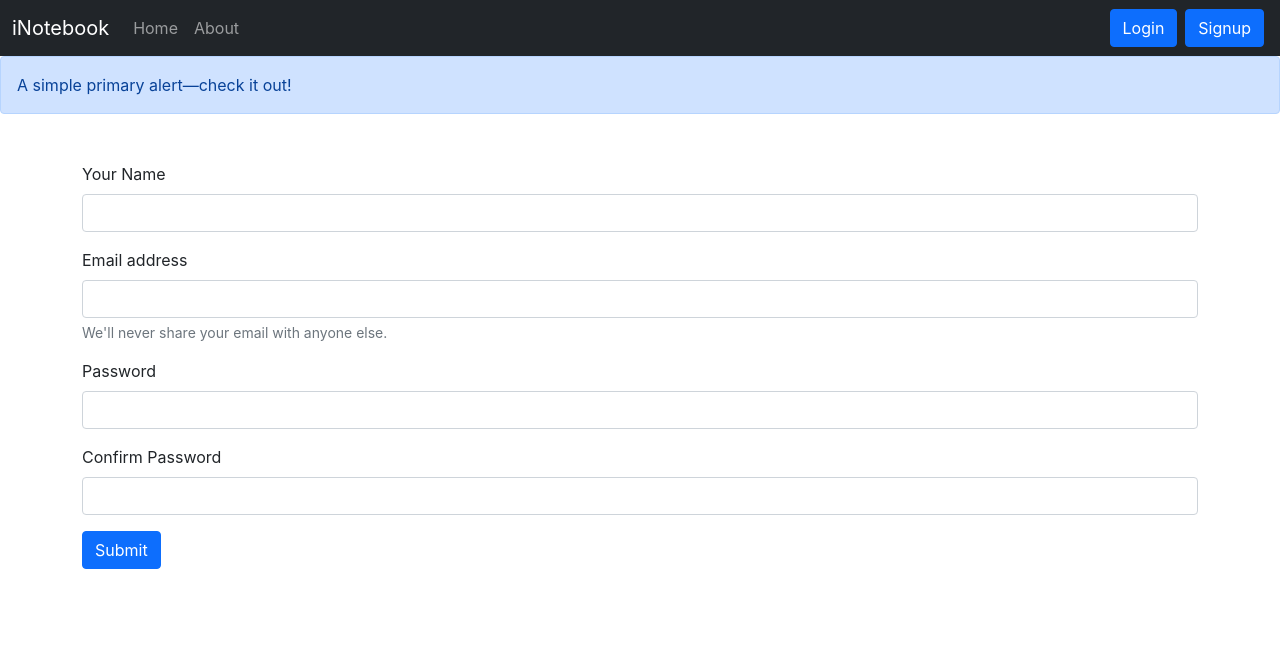
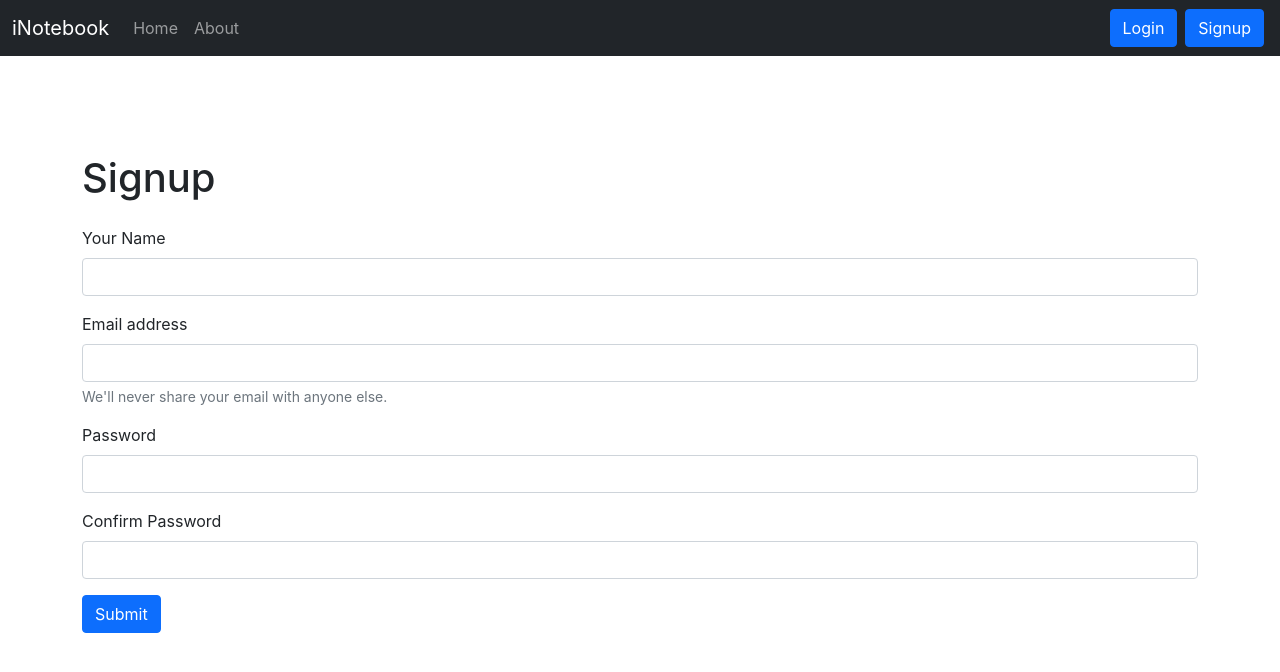
Before and after one commit to 082-Rishikant/iNote, a React (Create React App) app: page /signup in a window 1280 px wide. Shown: the top 672 px of the page. Built offline with nearby package versions, Linux system fonts and the light colour scheme.

Commit message:
Lecture-71 Adding Alert to Login&Signup And Notes component

```diff
--- a/src/App.js
+++ b/src/App.js
@@ -11,20 +11,32 @@ import {
 import Alert from './components/Alert';
 import Login from './components/Login';
 import Signup from './components/Signup';
+import { useState } from 'react';
 
 function App() {
+  const [alert, setAlert] = useState(null);
+  const showAlert = (exp, msg) => {
+    setAlert({
+      message: msg,
+      explanation: exp
+    })
+    setTimeout(() => {
+      setAlert(null);
+    }, '1500');
+  }
+
   return (
     <>
       <NoteState>
         <Router>
           <Navbar />
-          <Alert/>
+          <Alert alert={alert}/>
           <div className="container my-5">
             <Routes>
-              <Route exact path="/" element={<Home />} />
+              <Route exact path="/" element={<Home showAlert={showAlert}/>} />
               <Route exact path="/about" element={<About />} />
-              <Route exact path="/login" element={<Login />} />
-              <Route exact path="/signup" element={<Signup />} />
+              <Route exact path="/login" element={<Login showAlert={showAlert}/>} />
+              <Route exact path="/signup" element={<Signup showAlert={showAlert}/>} />
             </Routes>
           </div>
         </Router>
--- a/src/components/AddNote.js
+++ b/src/components/AddNote.js
@@ -1,7 +1,7 @@
 import React, {useContext, useState} from 'react';
 import NoteContext from "../context/notes/NoteContext";
 
-function AddNote() {
+function AddNote(props) {
   // using NoteContext so that we can use, call and update the state that are exported  in NoteState
   const context = useContext(NoteContext);
   const {addNote}=context;
@@ -14,6 +14,7 @@ function AddNote() {
     // Now call the addNote function that in NoteState componenet
     addNote(note.title, note.description, note.tag);
     setNote({title:"", description:"", tag:""});
+    props.showAlert("Notes has been Added", "success");
   }
 
   // here We are assigning the input fields value to the note state'object
--- a/src/components/Alert.js
+++ b/src/components/Alert.js
@@ -1,11 +1,17 @@
 import React from 'react'
 
-function Alert() {
+export default function Alert(props) {
+  const capitalize=(word)=>{
+    if(word==="danger")
+      word="Failed";
+    word=word.toLowerCase();
+    return word.charAt(0).toUpperCase()+word.slice(1);
+  }
   return (
-    <div className="alert alert-primary" role="alert">
-      A simple primary alert—check it out!
+    <div style={{height:50}}>
+      {props.alert && <div className={`alert alert-${props.alert.message} alert-dismissible fade show`} role="alert">
+      <strong>{capitalize(props.alert.message)}</strong>:{props.alert.explanation}
+      </div>}
     </div>
   )
 }
-
-export default Alert
--- a/src/components/Home.js
+++ b/src/components/Home.js
@@ -1,10 +1,10 @@
 import React from 'react';
 import Notes from './Notes';
 
-function Home() {
+function Home(props) {
   return (
     <>
-    <Notes/>
+    <Notes showAlert={props.showAlert}/>
     </>
   )
 }
--- a/src/components/Login.js
+++ b/src/components/Login.js
@@ -1,18 +1,18 @@
 import React, { useState } from 'react';
-import {useNavigate } from 'react-router-dom'
+import { useNavigate } from 'react-router-dom'
 
 
-function Login() {
-  const host="http://localhost:5000";
-  const [credentials, setCredentials] = useState({email:"", password:""});
+function Login(props) {
+  const host = "http://localhost:5000";
+  const [credentials, setCredentials] = useState({ email: "", password: "" });
 
-  let navigate=useNavigate ();
+  let navigate = useNavigate();
 
-  const onChange=(e)=>{
-    setCredentials({...credentials, [e.target.name]:e.target.value})
+  const onChange = (e) => {
+    setCredentials({ ...credentials, [e.target.name]: e.target.value })
   }
 
-  const handleLogin= async (e)=>{
+  const handleLogin = async (e) => {
     e.preventDefault();
     // API Call To send Request for Login
     const response = await fetch(`${host}/api/auth/login/`, {
@@ -20,32 +20,34 @@ function Login() {
       headers: {
         'Content-Type': 'application/json'
       },
-      body: JSON.stringify({email:credentials.email, password:credentials.password})
+      body: JSON.stringify({ email: credentials.email, password: credentials.password })
     });
-    const json=await response.json();
-    if(json.success)
-    {
+    const json = await response.json();
+    if (json.success) {
       //Redirect the user to Home page
       localStorage.setItem('token', json.auth_token);
-      setCredentials({email:"", password:""});
+      setCredentials({ email: "", password: "" });
       navigate("/");
+      props.showAlert("Login successfully", "success");
     }
-    else
-    {
+    else {
       //wrong details
-      alert("Please enter Right credential")
+      props.showAlert("Invalid credentials", "danger");
     }
   }
 
   return (
     <form onSubmit={handleLogin}>
+      <div className="mb-4">
+        <h1>Login</h1>
+      </div>
       <div className="mb-3">
         <label htmlFor="email" className="form-label">Email</label>
-      <input type="email" className="form-control" id="email" name="email" value={credentials.email} onChange={onChange} aria-describedby="emailHelp"/>
+        <input type="email" className="form-control" id="email" name="email" value={credentials.email} onChange={onChange} aria-describedby="emailHelp" />
       </div>
       <div className="mb-3">
         <label htmlFor="password" className="form-label">Password</label>
-      <input type="password" className="form-control" id="password" name="password" value={credentials.password} onChange={onChange}/>
+        <input type="password" className="form-control" id="password" name="password" value={credentials.password} onChange={onChange} />
       </div>
       <button type="submit" className="btn btn-primary">Login</button>
     </form>
--- a/src/components/Navbar.js
+++ b/src/components/Navbar.js
@@ -8,7 +8,7 @@ function Navbar() {
   }, [location]);
 
   return (
-    <nav className="navbar navbar-expand-lg navbar-dark bg-dark">
+    <nav className="navbar navbar-expand-lg navbar-dark bg-dark sticky-top">
       <div className="container-fluid">
         <Link className="navbar-brand" to="/">iNotebook</Link>
         <button className="navbar-toggler" type="button" data-bs-toggle="collapse" data-bs-target="#navbarSupportedContent" aria-controls="navbarSupportedContent" aria-expanded="false" aria-label="Toggle navigation">
--- a/src/components/Noteitem.js
+++ b/src/components/Noteitem.js
@@ -1,18 +1,21 @@
-import React,{useContext} from 'react';
+import React, { useContext } from 'react';
 import NoteContext from "../context/notes/NoteContext";
 
 function Noteitem(props) {
   const context = useContext(NoteContext);
-  const {deleteNote}=context;
-  const {note, updateNote}=props;
+  const { deleteNote } = context;
+  const { note, updateNote } = props;
   return (
     <div className="col-md-3 my-3">
       <div className='card'>
         <div className="card-body">
           <h5 className="card-title">{note.title}</h5>
           <p className="card-text">{note.description}</p>
-          <i className="far fa-trash-alt mx-2" onClick={()=>{deleteNote(note._id)}}></i>
-          <i className="fas fa-edit mx-2" onClick={()=>{updateNote(note)}}></i>
+          <i className="far fa-trash-alt mx-2" onClick={() => {
+            deleteNote(note._id);
+            props.showAlert("Note Deleted Successfully", "success");
+          }}></i>
+          <i className="fas fa-edit mx-2" onClick={() => { updateNote(note) }}></i>
         </div>
       </div>
     </div>
--- a/src/components/Notes.js
+++ b/src/components/Notes.js
@@ -3,7 +3,7 @@ import NoteContext from "../context/notes/NoteContext";
 import Noteitem from './Noteitem';
 import AddNote from "./AddNote";
 
-function Notes() {
+function Notes(props) {
   const context = useContext(NoteContext);
   const { notes, fetchAllNotes ,editNote} = context;
   useEffect(() => {
@@ -24,6 +24,7 @@ function Notes() {
   const submitUpdatedNote = () => {
     editNote(newNote.id,newNote.etitle, newNote.edescription, newNote.etag);
     refHide.current.click();
+    props.showAlert("Note Updated successfully", "success");
   }
 
   const onChange=(e)=>{
@@ -32,7 +33,7 @@ function Notes() {
 
   return (
     <>
-      <AddNote />
+      <AddNote showAlert={props.showAlert}/>
       {/* <!-- Button trigger modal --> */}
       <button ref={refShow} type="button" className="btn btn-primary d-none" data-bs-toggle="modal" data-bs-target="#exampleModal">
         Launch demo modal
@@ -76,7 +77,7 @@ function Notes() {
         </div>
         {/* printing notes array using map  */}
         {notes.map((note, id) => {
-          return <Noteitem key={id} updateNote={updateNote} note={note} />
+          return <Noteitem key={id} updateNote={updateNote} note={note} showAlert={props.showAlert}/>
         })}
       </div>
     </>
--- a/src/components/Signup.js
+++ b/src/components/Signup.js
@@ -1,7 +1,7 @@
 import React, { useState } from 'react';
 import {useNavigate } from 'react-router-dom'
 
-function Signup() {
+function Signup(props) {
   const host="http://localhost:5000";
   const [credentials, setCredentials] = useState({name:"",email:"", password:"",cpassword:""});
 
@@ -29,15 +29,19 @@ function Signup() {
       //Redirect the user to Home page
       localStorage.setItem('token', json.auth_token);
       navigate("/");
+      props.showAlert("Signup successfully", "success");
     }
     else
     {
       //wrong details
-      alert("Please Signup with Right credential")
+      props.showAlert("Invalid details", "danger");
     }
   }
   return (
     <form onSubmit={handleSignup}>
+      <div className="mb-4">
+      <h1>Signup</h1>
+      </div>
       <div className="mb-3">
         <label htmlFor="name" className="form-label">Your Name</label>
         <input type="text" className="form-control" id="name" onChange={onChange} name='name' minLength={3} required/>
```
Lines whose indentation alone changed are shown as unchanged.
